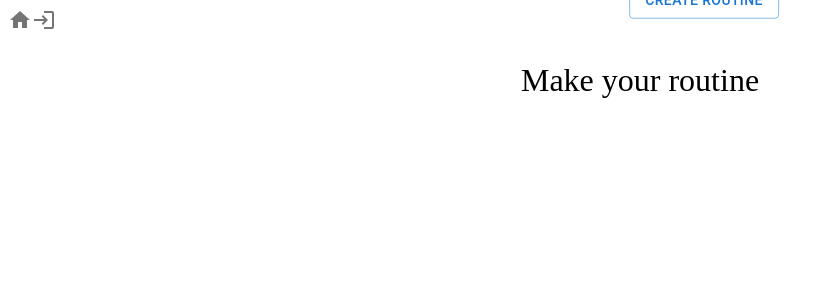
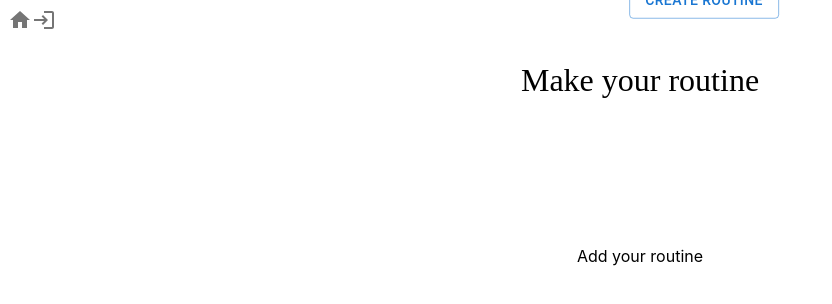
Before and after one commit to maengoose/routinary, a React (Create React App) app: page /routine in a window 1280 px wide. Shown: the top 304 px of the page, without its empty margins (0-832 px from the left). Built offline with nearby package versions, Linux system fonts and the light colour scheme.

Commit message:
⚡️ DailyRoutine 리스트랑 텍스트 정렬

```diff
--- a/src/pages/DailyRoutine/DailyRoutine.tsx
+++ b/src/pages/DailyRoutine/DailyRoutine.tsx
@@ -50,7 +50,10 @@ const DailyRoutine: React.VFC = () => {
         onClose={handleClose}
         onAddRoutine={handleAddRoutine}
       />
-      <ul>
+      {routines.length === 0 ? (
+        <Styled.EmptyText> Add your routine </Styled.EmptyText>
+      ) :
+        <Styled.RoutineList>
           {routines.map(({ id, title, startTime, time }: Routine) => (
             <li key={id}>
               {startTime} Routine: {title}  {time}min
@@ -59,7 +62,8 @@ const DailyRoutine: React.VFC = () => {
               </button>
             </li>
           ))}
-      </ul>
+        </Styled.RoutineList>
+      }
     </div>
   )
 }
--- a/src/pages/DailyRoutine/style.ts
+++ b/src/pages/DailyRoutine/style.ts
@@ -53,4 +53,22 @@ export const CreateDailyRoutine = styled(Button)`
     color: #6D8B74;
   }
   font-family: Lora;
-`;
+`
+
+export const EmptyText = styled.p`
+  position: absolute;
+  top: 30%;
+  left: 50%;
+  right: auto;
+  bottom: auto;
+  transform: translate(-50%, -50%);
+`
+
+export const RoutineList = styled.ul`
+  position: absolute;
+  top: 30%;
+  left: 50%;
+  right: auto;
+  bottom: auto;
+  transform: translate(-50%, -50%);
+`
```
Lines whose indentation alone changed are shown as unchanged.
